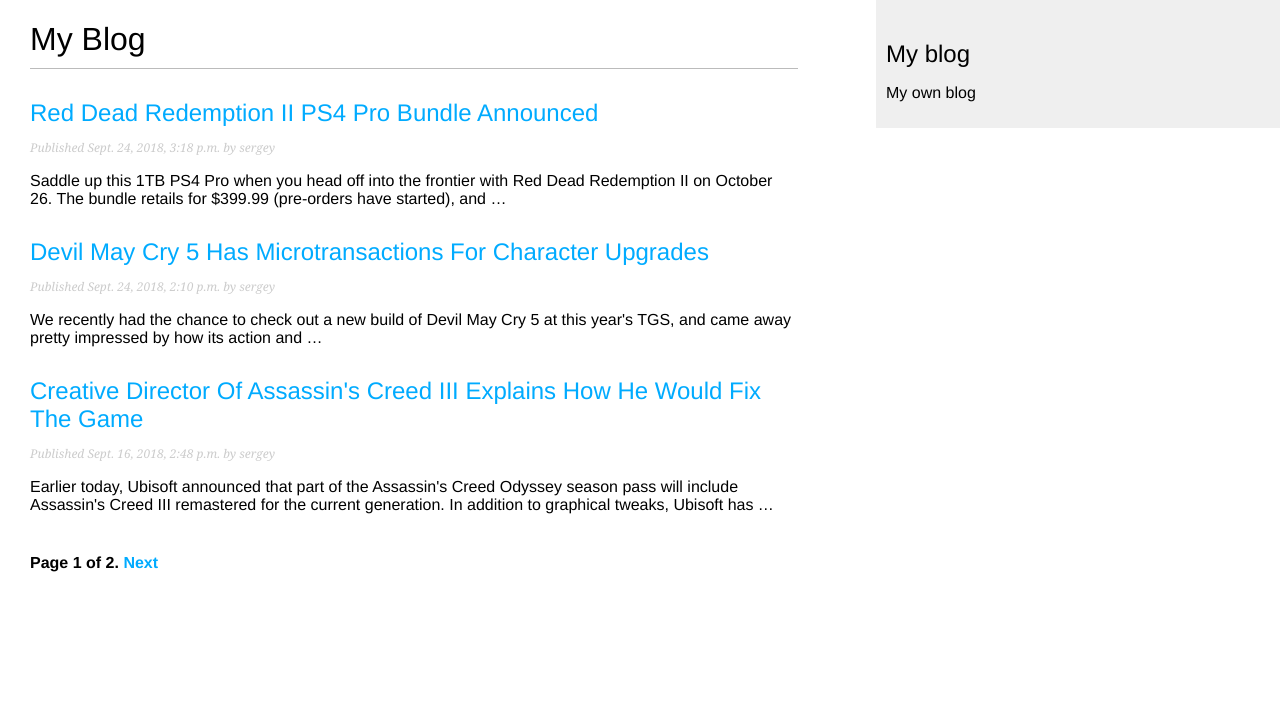
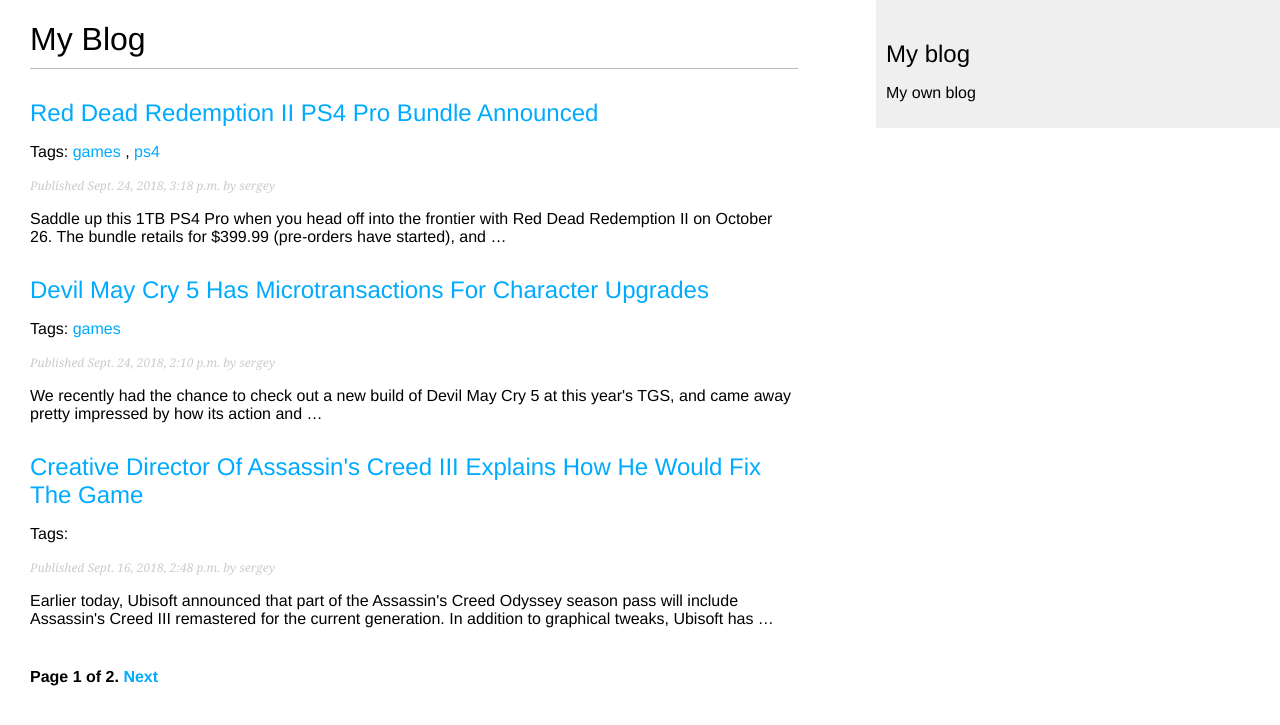
Before and after one commit to sergeybv2286/django-blog, a Django app: page /blog/ in a window 1280 px wide. Shown: the top 725 px of the page. Run offline with Django 3.2, Linux system fonts and the light colour scheme; data comes from the database, SQL or seed files in the repository; both versions use the stored data as it was after the commit; parts of the project's set-up code (start-up, migrations or seed data) failed here and were passed over.

Commit message:
added tag feature

```diff
--- a/blog/blog/settings.py
+++ b/blog/blog/settings.py
@@ -38,6 +38,8 @@
     'django.contrib.messages',
     'django.contrib.staticfiles',
     'blog_app.apps.BlogAppConfig',
+    'taggit',
+
 ]
 
 MIDDLEWARE = [
--- a/blog/blog_app/models.py
+++ b/blog/blog_app/models.py
@@ -2,6 +2,7 @@
 from django.utils import timezone
 from django.contrib.auth.models import User
 from django.urls import reverse
+from taggit.managers import TaggableManager
 
 
 class PublishedManager(models.Manager):
@@ -22,6 +23,7 @@
 
     object = models.Manager()
     published = PublishedManager()
+    tags = TaggableManager()
 
     class Meta:
         ordering = ('-publish',)
--- a/blog/blog_app/templates/blog/post/list.html
+++ b/blog/blog_app/templates/blog/post/list.html
@@ -4,16 +4,28 @@
 
 {% block content %}
     <h1>My Blog</h1>
+    {% if tag %}
+        <h2>Posts tagged with "{{ tag.name }}"</h2>
+    {% endif %}
     {% for post in posts %}
     <h2>
         <a href="{{ post.get_absolute_url }}">
         {{ post.title }}
         </a>
     </h2>
+        <p class="tags">
+            Tags:
+            {% for tag in post.tags.all %}
+                <a href="{% url "blog_app:post_list_by_tag" tag.slug %}">
+                    {{ tag.name }}
+                </a>
+                {% if not forloop.last %}, {% endif %}
+            {% endfor %}
+        </p>
         <p class="date">
         Published {{ post.publish }} by {{ post.author }}
         </p>
     {{ post.body|truncatewords:30|linebreaks }}
     {% endfor %}
-    {% include "pagination.html" with page=page_obj %}
+    {% include "pagination.html" with page=posts %}
 {% endblock %}
--- a/blog/blog_app/urls.py
+++ b/blog/blog_app/urls.py
@@ -5,8 +5,9 @@
 
 urlpatterns = [
     # post views
-    # path('', views.post_list, name='post_list'),
-    path('', views.PostListView.as_view(), name='post_list'),
+    path('', views.post_list, name='post_list'),
+    # path('', views.PostListView.as_view(), name='post_list'),
+    path('tag/<slug:tag_slug>/', views.post_list, name='post_list_by_tag'),
     path('<int:year>/<int:month>/<int:day>/<slug:post>/', views.post_detail, name='post_detail'),
     path('<int:post_id>/share/', views.post_share, name='post_share'),
 ]
--- a/blog/blog_app/views.py
+++ b/blog/blog_app/views.py
@@ -4,10 +4,16 @@
 from django.core.mail import send_mail
 from .forms import EmailPostForm, CommentForm
 from .models import Post, Comment
+from taggit.models import Tag
+from django.db.models import Count
 
 
-def post_list(request):
+def post_list(request, tag_slug=None):
     object_list = Post.published.all()
+    tag = None
+    if tag_slug:
+        tag = get_object_or_404(Tag, slug=tag_slug)
+        object_list = object_list.filter(tags__in=[tag])
     paginator = Paginator(object_list, 3)
     page = request.GET.get('page')
     try:
@@ -19,7 +25,7 @@
         # If page is out of range deliver last page of results
         posts = paginator.page(paginator.num_pages)
 
-    return render(request, 'blog/post/list.html', {'posts': posts, 'page': page})
+    return render(request, 'blog/post/list.html', {'posts': posts, 'page': page, 'tag': tag})
 
 
 def post_detail(request, year, month, day, post):
@@ -46,10 +52,17 @@
             new_comment.save()
     else:
         comment_form = CommentForm()
+
+    # list of similar posts
+    post_tags_ids = post.tags.values_list('id', flat=True)
+    similar_posts = Post.published.filter(tags__in=post_tags_ids).exclude(id=post.id)
+    similar_posts = similar_posts.annotate(same_tags=Count('tags')).order_by('-same_tags', '-publish')[:4]
+
     return render(request, 'blog/post/detail.html', {'post': post,
                                                      'comments': comments,
                                                      'new_comment': new_comment,
-                                                     'comment_form': comment_form})
+                                                     'comment_form': comment_form,
+                                                     'similar_posts': similar_posts})
 
 
 # Handles the form and sends an email
```
Also changed, not shown: blog/blog_app/templates/blog/post/detail.html (+8 -0 lines), blog/blog_app/migrations/0005_post_tags.py (added), blog/db.sqlite3.
